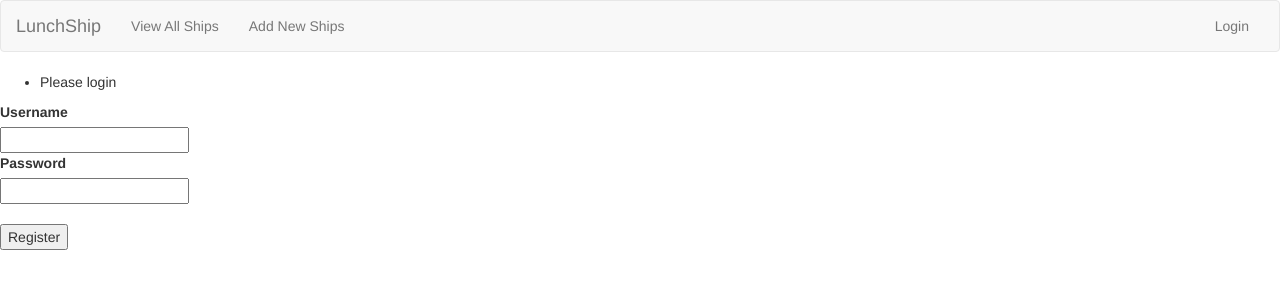
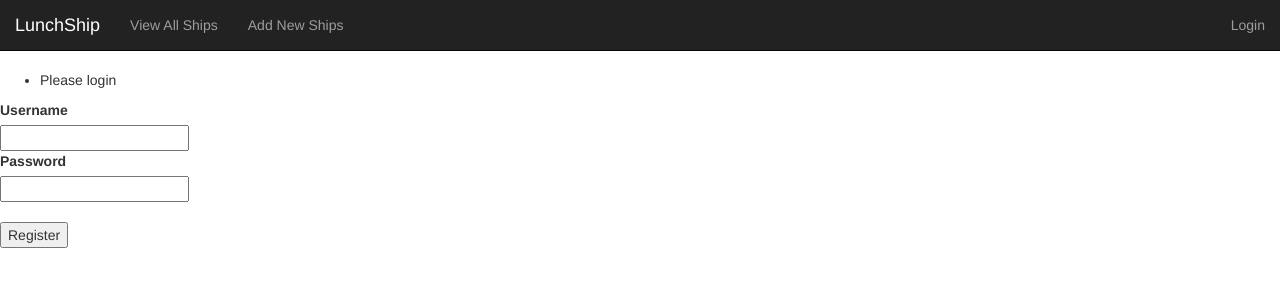
Before and after one commit to Sahil5/LunchShip, a Flask app: page / in a window 1280 px wide. Shown: the top 300 px of the page. Run offline with Flask 2, Linux system fonts and the light colour scheme; parts of the project's set-up code (start-up, migrations or seed data) failed here and were passed over; some libraries are stand-ins or nearby versions.

Commit message:
Added nicer navbar

```diff
--- /dev/null
+++ b/static/css/style.css
@@ -0,0 +1,3 @@
+body {
+	padding-top: 70px;
+}
--- a/templates/base.html
+++ b/templates/base.html
@@ -2,14 +2,14 @@
 <html class="full">
 <head>
     <link rel="stylesheet" href="https://maxcdn.bootstrapcdn.com/bootstrap/3.3.5/css/bootstrap.min.css" integrity="sha512-dTfge/zgoMYpP7QbHy4gWMEGsbsdZeCXz7irItjcC3sPUFtf0kuFbDz/ixG7ArTxmDjLXDmezHubeNikyKGVyQ==" crossorigin="anonymous">
+    <link rel="stylesheet" type="text/css" href="/static/css/style.css">
+    <script src="https://ajax.googleapis.com/ajax/libs/jquery/1.11.3/jquery.min.js"></script>
     <script src="https://maxcdn.bootstrapcdn.com/bootstrap/3.3.5/js/bootstrap.min.js" integrity="sha512-K1qjQ+NcF2TYO/eI3M6v8EiNYZfA95pQumfvcVrTHtwQVDG+aHRqLi/ETn2uB+1JqwYqVG3LIvdm9lj6imS/pQ==" crossorigin="anonymous"></script>
     <title>Lunch Ship</title>
 </head>
 <body>
-    <!-- Main content of the page is inserted in block body -->
-    <nav class="navbar navbar-default">
+    <nav class="navbar navbar-default navbar-inverse navbar-fixed-top">
       <div class="container-fluid">
-        <!-- Brand and toggle get grouped for better mobile display -->
         <div class="navbar-header">
           <button type="button" class="navbar-toggle collapsed" data-toggle="collapse" data-target="#main-navbar" aria-expanded="false">
             <span class="sr-only">Toggle navigation</span>
@@ -35,6 +35,8 @@
         </div><!-- /.navbar-collapse -->
       </div><!-- /.container-fluid -->
     </nav>
+
+    <!-- Main content of the page is inserted in block body -->
     {% block body %}
     {% endblock %}
 </body>
```
